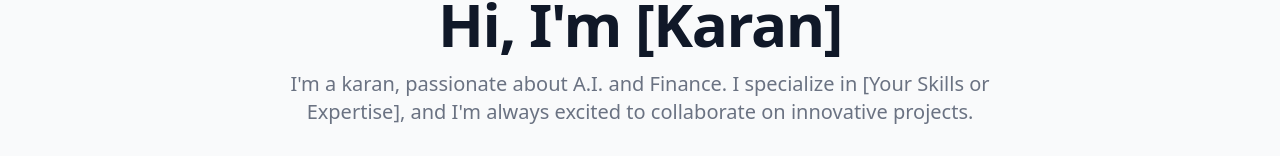
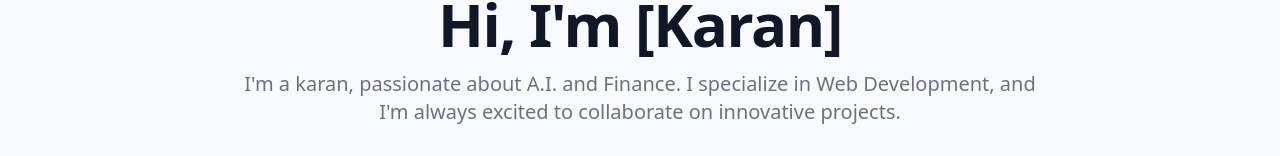
Before and after one commit to knkrn5/karan, a React (Vite) app: page / in a window 1280 px wide. Shown: the part 206-362 px from the top of the page. Built offline with nearby package versions, Linux system fonts and the light colour scheme; grey boxes are pictures that could not be loaded.

Commit message:
Web Development & Finance

```diff
--- a/src/components/home/home.tsx
+++ b/src/components/home/home.tsx
@@ -2,14 +2,14 @@ import { Link } from "react-router";
 
 function Home() {
   return (
-    <section className="h-screen bg-gray-50 dark:bg-slate-900">
+    <section className="h-screen bg-gray-50 dark:bg-slate-800">
       <div className="max-w-screen-xl px-4 py-16 mx-auto text-center lg:py-32 lg:px-12">
         <h1 className="mb-4 text-4xl font-extrabold tracking-tight leading-none text-gray-900 md:text-5xl lg:text-6xl dark:text-white">
           Hi, I&apos;m [Karan]
         </h1>
         <p className="mb-8 text-lg font-normal text-gray-500 lg:text-xl sm:px-16 lg:px-48 dark:text-gray-400">
           I&apos;m a karan, passionate about A.I. and Finance. I specialize in
-          [Your Skills or Expertise], and I&apos;m always excited to collaborate
+          Web Development, and I&apos;m always excited to collaborate
           on innovative projects.
         </p>
         <img
--- a/src/pages/about.tsx
+++ b/src/pages/about.tsx
@@ -10,7 +10,7 @@ function About() {
         </h1>
         <p className="mb-8 text-lg font-normal text-gray-500 lg:text-xl sm:px-16 lg:px-48 dark:text-gray-400">
           I&apos;m a karan, passionate about A.I. and Finance. I specialize in
-          [Your Skills or Expertise], and I&apos;m always excited to collaborate
+          Web Development, and I&apos;m always excited to collaborate
           on innovative projects.
         </p>
         <img
```
